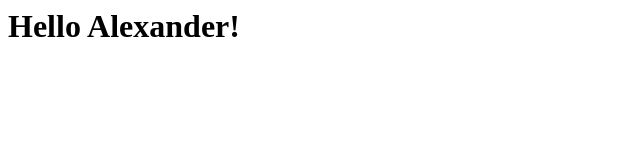
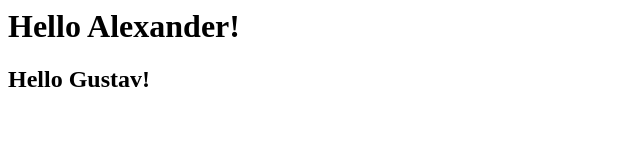
Before and after one commit to Svennas/introductions, a plain HTML site: page index.html in a window 1280 px wide. Shown: the whole page, without its empty margins (0-640 px from the left). Drawn offline with Linux system fonts and the light colour scheme.

Commit message:
Said hello back

```diff
--- a/index.html
+++ b/index.html
@@ -1 +1,2 @@
 <h1>Hello Alexander!</h1>
+<h2>Hello Gustav!</h2>
```
